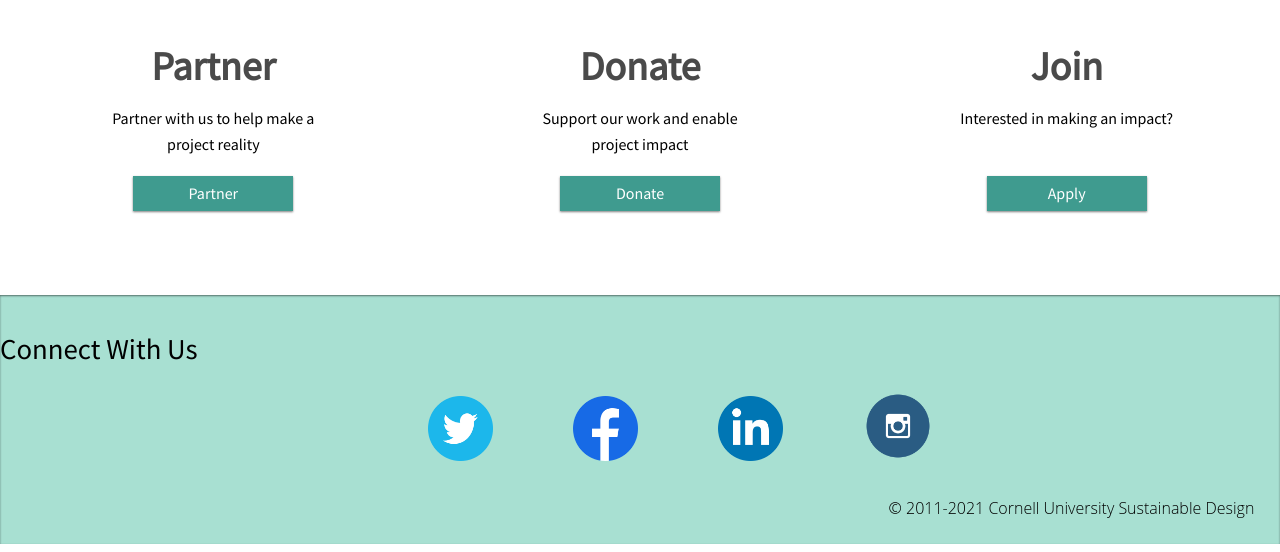
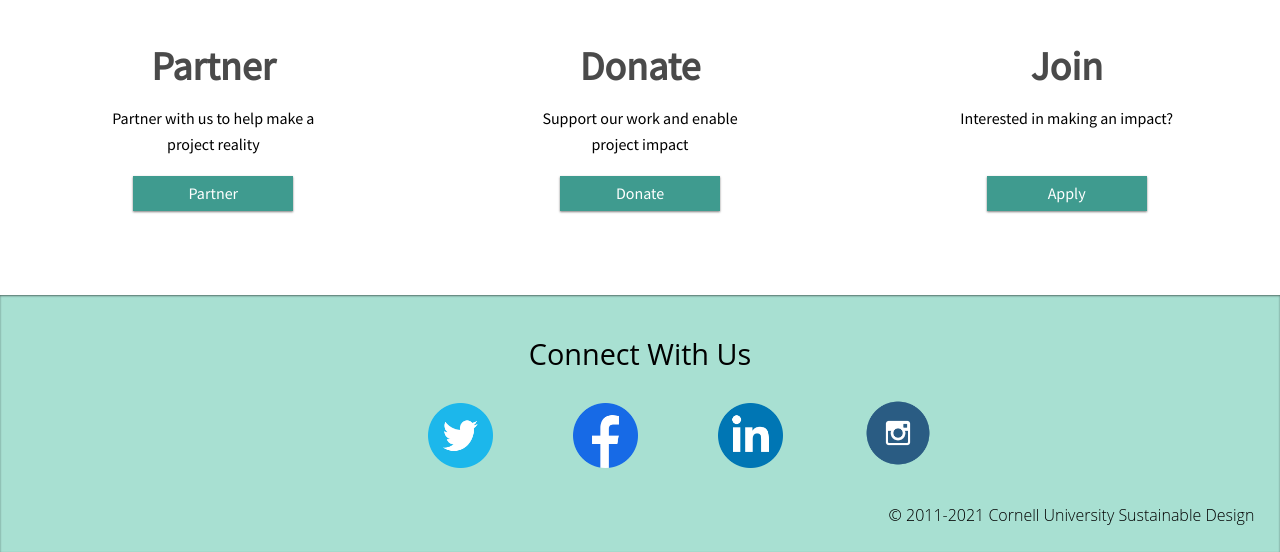
Before and after one commit to niahr/CUSD_web, a Gatsby site: page / in a window 1280 px wide. Shown: the part 2969-3521 px from the top of the page. Built offline with nearby package versions, Linux system fonts and the light colour scheme; Gatsby itself is replaced by a stand-in of ours.

Commit message:
connect with us touchups

```diff
--- a/src/components/footer/cwu.module.css
+++ b/src/components/footer/cwu.module.css
@@ -25,6 +25,7 @@
 
 .images:hover {
   background-color: transparent;
+
   filter:drop-shadow(2px 2px 3px black)
 }
 
@@ -33,12 +34,6 @@
   font-size: 180%;
   font-weight: 400;
   margin-bottom: 20px;
-  font-family: "Source Sans Pro", "Helvetica Neue", Helvetica, Roboto, Arial, sans-serif;
-  font-style: normal;
-  line-height: 1.1;
-  text-rendering: optimizeLegibility;
-  text-align: left;
-  align-items: center;
 }
 
 .copyright {
@@ -50,7 +45,7 @@
 }
 
 
-@media screen and (max-width: 1200px) {
+@media screen and (max-width: 600px) {
 
   .eachicon {
     display:flex;
```
